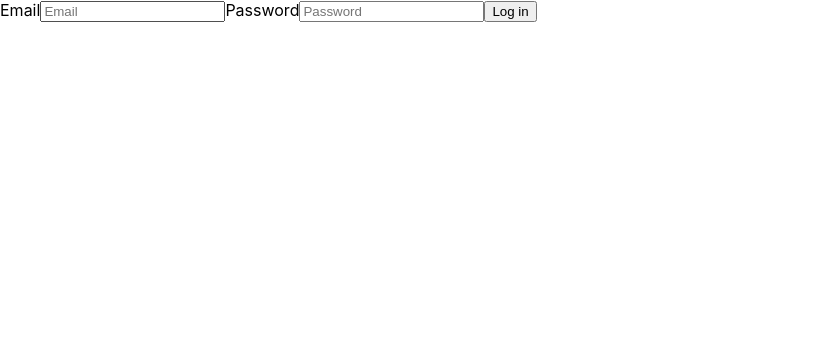
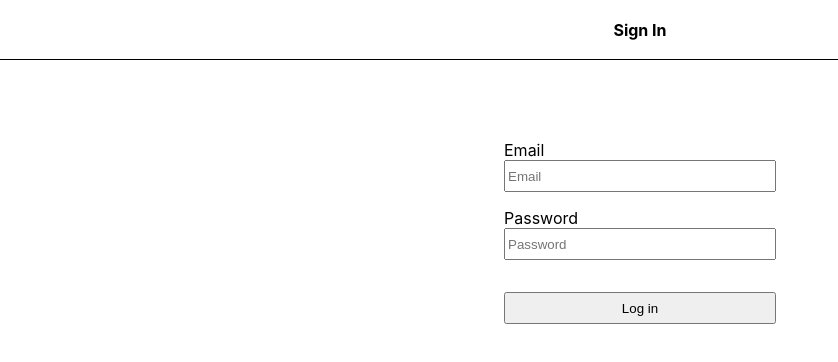
Before and after one commit to jaklyk2103/expenses-ui, a React (Create React App) app: page /login in a window 1280 px wide. Shown: the top 362 px of the page, without its empty margins (0-838 px from the left). Built offline with nearby package versions, Linux system fonts and the light colour scheme.

Commit message:
Styled LogIn page a bit

```diff
--- a/src/components/loginForm/loginForm.css
+++ b/src/components/loginForm/loginForm.css
@@ -1,5 +1,7 @@
 .login-form-wrapper {
-
+  display: grid;
+  margin: auto;
+  margin-top: 5rem;
 }
 
 .login-form-label {
@@ -7,5 +9,14 @@
 }
 
 .login-form-input {
+  width: 17rem;
+  height: 2rem;
+  margin-bottom: 1rem;
+  box-sizing: border-box;
+}
 
+.login-form-button {
+  margin-top: 1rem;
+  width: 17rem;
+  height: 2rem;
 }
--- a/src/components/loginForm/loginForm.tsx
+++ b/src/components/loginForm/loginForm.tsx
@@ -2,6 +2,7 @@ import { ChangeEvent, MouseEvent, useState } from 'react';
 import { useNavigate } from 'react-router-dom';
 import { UserService } from '../../services/userService';
 import { ApiClient } from '../../shared/apiClient/apiClient';
+import NavigationBar from '../navigationBar/navigationBar';
 import "./loginForm.css";
 
 export default function LoginForm() {
@@ -34,12 +35,15 @@ export default function LoginForm() {
   }
 
   return(
+    <>
+      <NavigationBar pageTitle='Sign In' />
       <form className='login-form-wrapper'>
         <label className='login-form-label' htmlFor="email">Email</label>
         <input className='login-form-input' id="email" name="email" autoComplete='email' type="email" onChange={handleEmailChange} placeholder='Email' />
         <label className='login-form-label' htmlFor="password">Password</label>
         <input className='login-form-input' id="password" name="password" autoComplete='current-password' type="password" onChange={handlePasswordChange} placeholder='Password' />
-      <button onClick={handleLoginButtonClick}>Log in</button>
+        <button className='login-form-button' onClick={handleLoginButtonClick}>Log in</button>
       </form>
+    </>
   );
 }
```
Lines whose indentation alone changed are shown as unchanged.
